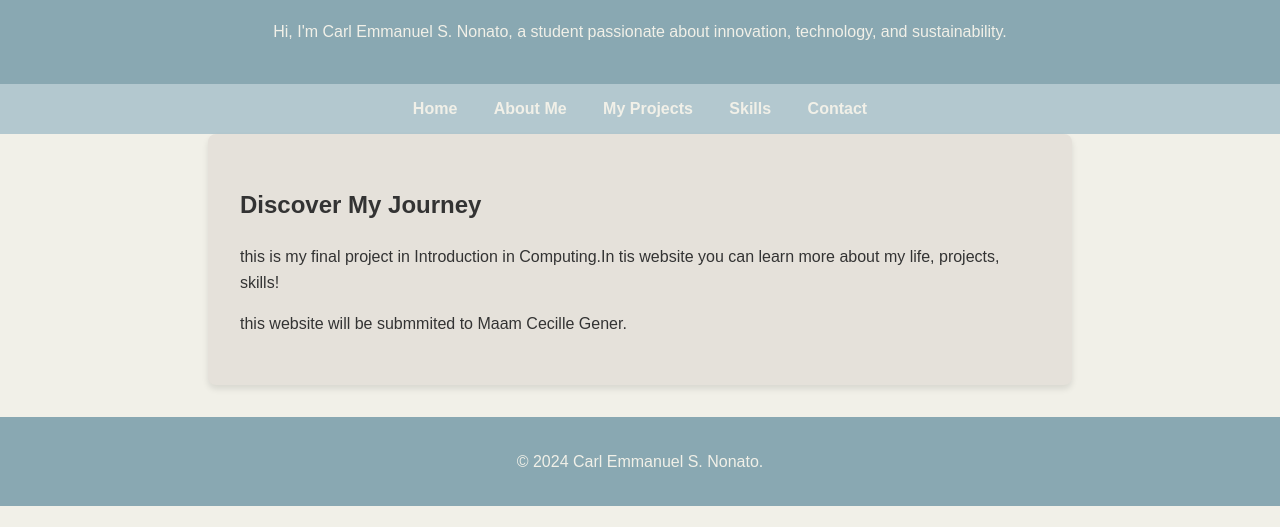
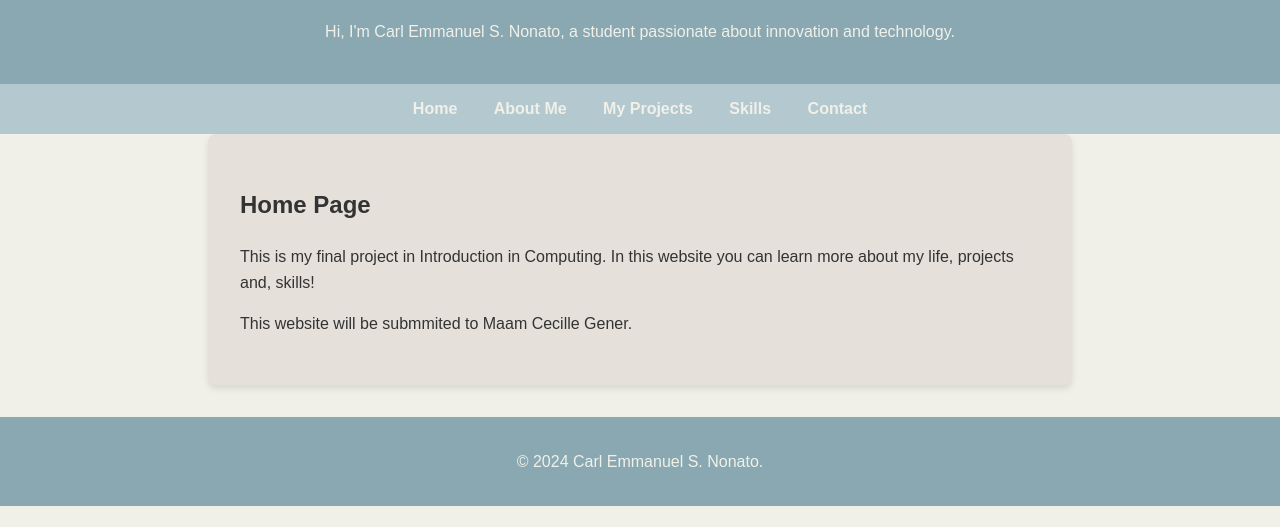
Before and after one commit to MasterCarl-13/5-pages-personal-web, a plain HTML site: page index.html in a window 1280 px wide. Shown: the part 273-800 px from the top of the page. Drawn offline with Linux system fonts and the light colour scheme.

Commit message:
index.html

```diff
--- a/index.html
+++ b/index.html
@@ -10,7 +10,7 @@
     <header>
         <img src="id pic.jpg" alt="Carl Emmanuel S. Nonato">
         <h1>Welcome to My Personal Website!</h1>
-        <p>Hi, I'm Carl Emmanuel S. Nonato, a student passionate about innovation, technology, and sustainability.</p>
+        <p>Hi, I'm Carl Emmanuel S. Nonato, a student passionate about innovation and technology.</p>
     </header>
     <nav>
         <a href="index.html">Home</a>
@@ -20,9 +20,9 @@
         <a href="contact.html">Contact</a>
     </nav>
     <section>
-        <h2>Discover My Journey</h2>
-        <p>this is my final project in Introduction in Computing.In tis website you can learn more about my life, projects, skills!</p>
-        <p>this website will be submmited to Maam Cecille Gener.</p>
+        <h2>Home Page</h2>
+        <p>This is my final project in Introduction in Computing. In this website you can learn more about my life, projects and, skills!</p>
+        <p>This website will be submmited to Maam Cecille Gener.</p>
     </section>
     <footer>
         <p>&copy; 2024 Carl Emmanuel S. Nonato.</p>
```
